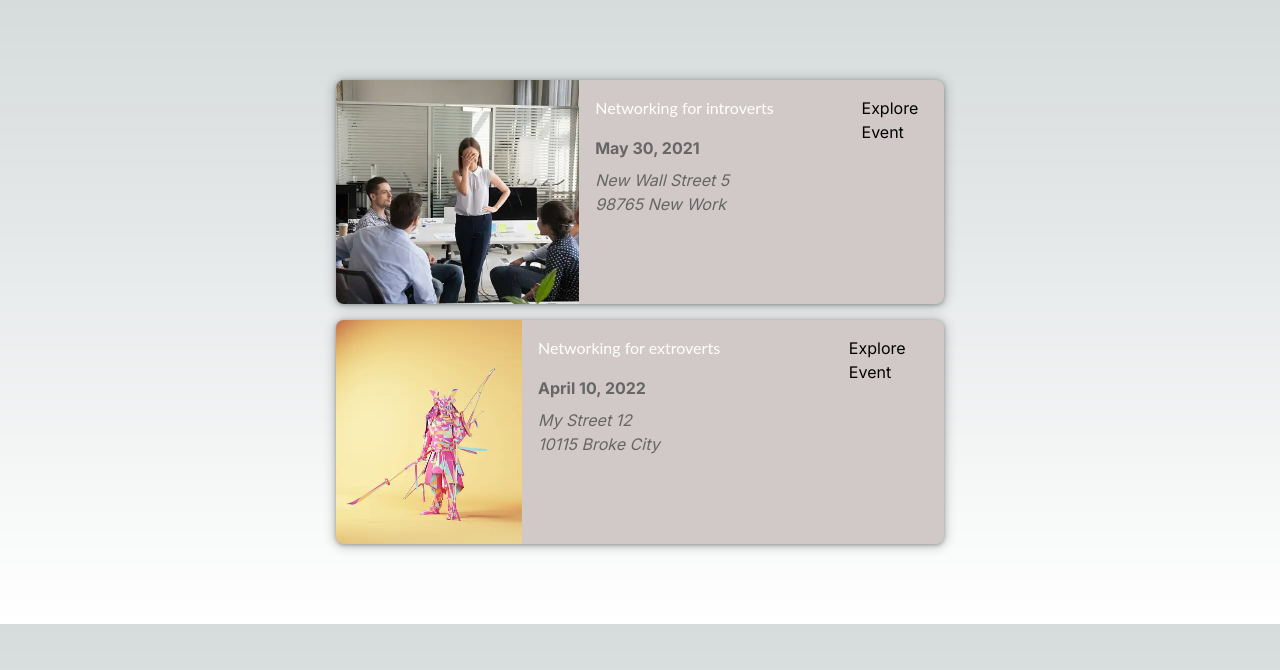
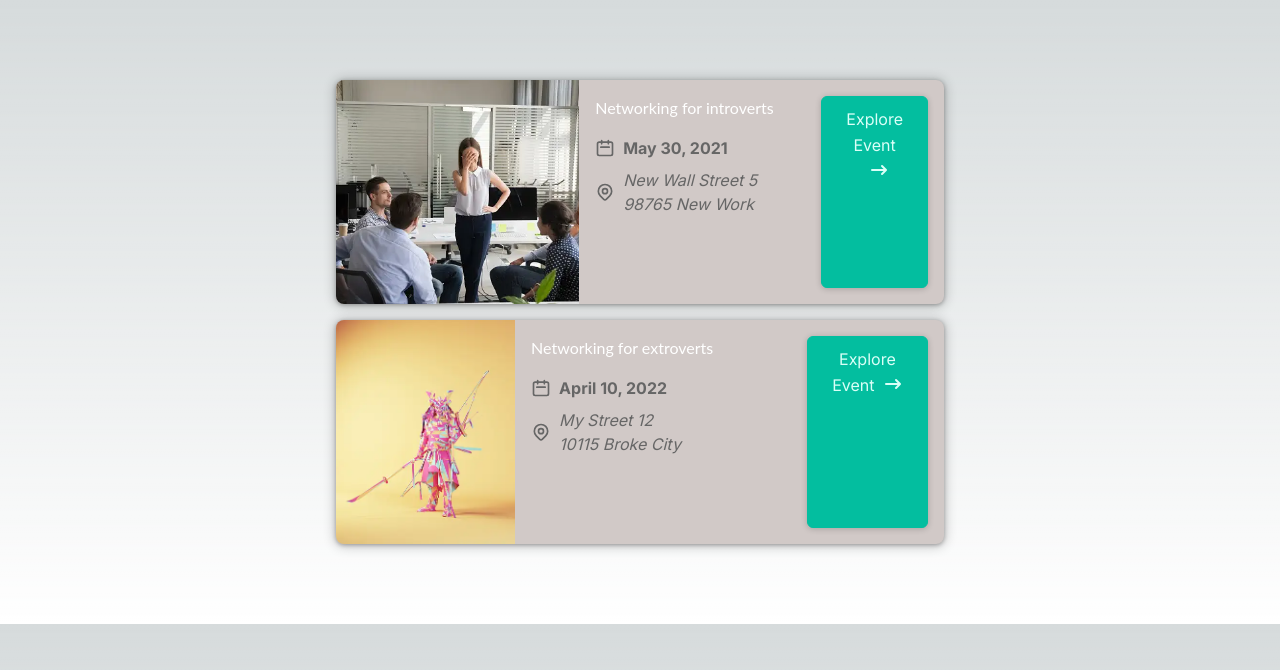
Before and after one commit to razan-t-stump/next-js-basics, a Next.js app: page /home in a window 1280 px wide. Shown: the top 670 px of the page. Built offline with nearby package versions, Linux system fonts and the light colour scheme.

Commit message:
Added some buttons and icons.

```diff
--- a/components/events/event-item.module.sass
+++ b/components/events/event-item.module.sass
@@ -45,9 +45,10 @@
     flex-direction: column
     padding: 1rem
     flex-direction: row
-    justify-content: flex-end
+    justify-content: center
     a
         display: block
+        justify-self: center
         span
             vertical-align: middle
 .icon
--- a/components/events/event-item.tsx
+++ b/components/events/event-item.tsx
@@ -1,4 +1,7 @@
-import Link from 'next/link';
+import AddressIcon from '../icons/address-icon';
+import ArrowRightIcon from '../icons/arrow-right-icon';
+import DateIcon from '../icons/date-icon';
+import Button from '../ui/button';
 import styles from './event-item.module.sass';
 
 function EventItem(props: any) {
@@ -21,14 +24,21 @@
           <h2>{event.title}</h2>
         </div>
         <div className={styles.date}>
+          <DateIcon />
           <time>{date}</time>
         </div>
         <div className={styles.address}>
+          <AddressIcon />
           <address>{address}</address>
         </div>
       </div>
       <div className={styles.actions}>
-        <Link href={exploreLink}>Explore Event</Link>
+        <Button link={exploreLink}>
+          <span>Explore Event</span>
+          <span className={styles.icon}>
+            <ArrowRightIcon />
+          </span>
+        </Button>
       </div>
     </li>
   );
--- /dev/null
+++ b/components/icons/address-icon.tsx
@@ -0,0 +1,25 @@
+function AddressIcon() {
+  return (
+    <svg
+      xmlns='http://www.w3.org/2000/svg'
+      fill='none'
+      viewBox='0 0 24 24'
+      stroke='currentColor'
+    >
+      <path
+        strokeLinecap='round'
+        strokeLinejoin='round'
+        strokeWidth={2}
+        d='M17.657 16.657L13.414 20.9a1.998 1.998 0 01-2.827 0l-4.244-4.243a8 8 0 1111.314 0z'
+      />
+      <path
+        strokeLinecap='round'
+        strokeLinejoin='round'
+        strokeWidth={2}
+        d='M15 11a3 3 0 11-6 0 3 3 0 016 0z'
+      />
+    </svg>
+  );
+}
+
+export default AddressIcon;
--- /dev/null
+++ b/components/icons/arrow-right-icon.tsx
@@ -0,0 +1,17 @@
+function ArrowRightIcon() {
+  return (
+    <svg
+      xmlns='http://www.w3.org/2000/svg'
+      viewBox='0 0 20 20'
+      fill='currentColor'
+    >
+      <path
+        fillRule='evenodd'
+        d='M12.293 5.293a1 1 0 011.414 0l4 4a1 1 0 010 1.414l-4 4a1 1 0 01-1.414-1.414L14.586 11H3a1 1 0 110-2h11.586l-2.293-2.293a1 1 0 010-1.414z'
+        clipRule='evenodd'
+      />
+    </svg>
+  );
+}
+
+export default ArrowRightIcon;
--- /dev/null
+++ b/components/icons/date-icon.tsx
@@ -0,0 +1,19 @@
+function DateIcon() {
+  return (
+    <svg
+      xmlns='http://www.w3.org/2000/svg'
+      fill='none'
+      viewBox='0 0 24 24'
+      stroke='currentColor'
+    >
+      <path
+        strokeLinecap='round'
+        strokeLinejoin='round'
+        strokeWidth={2}
+        d='M8 7V3m8 4V3m-9 8h10M5 21h14a2 2 0 002-2V7a2 2 0 00-2-2H5a2 2 0 00-2 2v12a2 2 0 002 2z'
+      />
+    </svg>
+  );
+}
+
+export default DateIcon;
--- /dev/null
+++ b/components/ui/button.module.sass
@@ -0,0 +1,16 @@
+.btn
+    text-decoration: none
+    cursor: pointer
+    font: inherit
+    background-color: #03be9f
+    border: 1px solid #03be9f
+    border-radius: 6px
+    color: #dafff7
+    padding: 0.5rem 1.5rem
+    text-align: center
+    box-shadow: 0 1px 6px rgba(0, 0, 0, 0.2)
+
+.btn:hover,
+.btn:active
+    background-color: #02afa1
+    border-color: #02afa1
--- /dev/null
+++ b/components/ui/button.tsx
@@ -0,0 +1,12 @@
+import Link from 'next/link';
+import styles from './button.module.sass';
+
+function Button(props: any) {
+  return (
+    <Link className={styles.btn} href={props.link}>
+      {props.children}
+    </Link>
+  );
+}
+
+export default Button;
```
